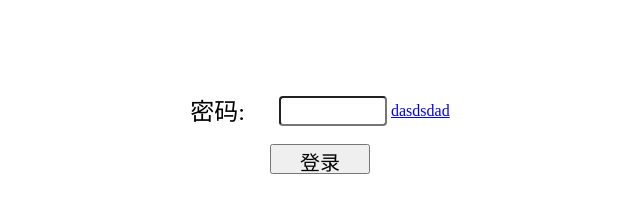
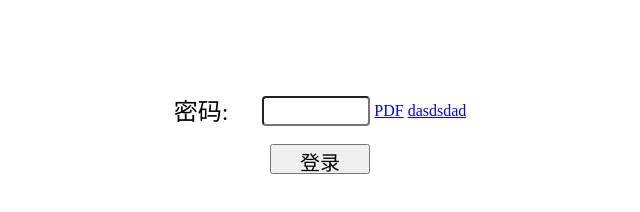
Before and after one commit to PlumeLAN/test, a plain HTML site: page index.html in a window 1280 px wide. Shown: the whole page, without its empty margins (320-960 px from the left). Drawn offline with Linux system fonts and the light colour scheme.

Commit message:
Add files via upload

```diff
--- a/index.html
+++ b/index.html
@@ -10,13 +10,13 @@
 
     <body class="juzhong1">
         <div class="container" align="center" id="yemian1">
-            <form >
+            <form>
+
                 <p class="wenzi">密码&#58;&#160;&#160;&#160;&#160;&#160;</p>
                 <input class="shurukuang" style="width:100px" type="password" id="mima">
-				<a href="https://www.baidu.com/" title="4545" target="_self">dasdsdad</a>
-                <br />
-                &#160;
-                <br />
+                <a href="Test.pdf" target="_self">PDF</a>
+                <a href="https://www.baidu.com/" title="4545" target="_self">dasdsdad</a>
+                <br />&#160;<br />
                 <input type="button" class="anniu" style="width:100px" onclick="baocun()" value="登录">
             </form>
 
```
Also changed, not shown: 1 other file.
